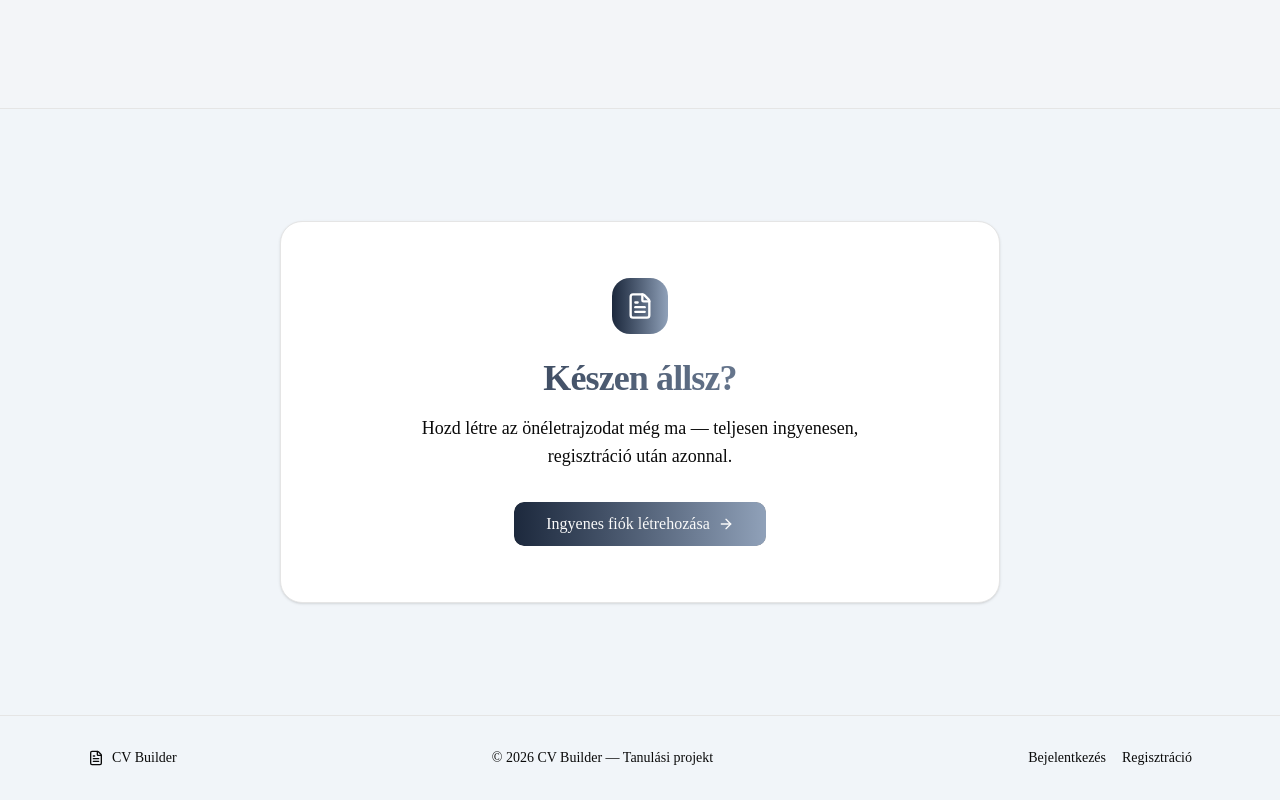
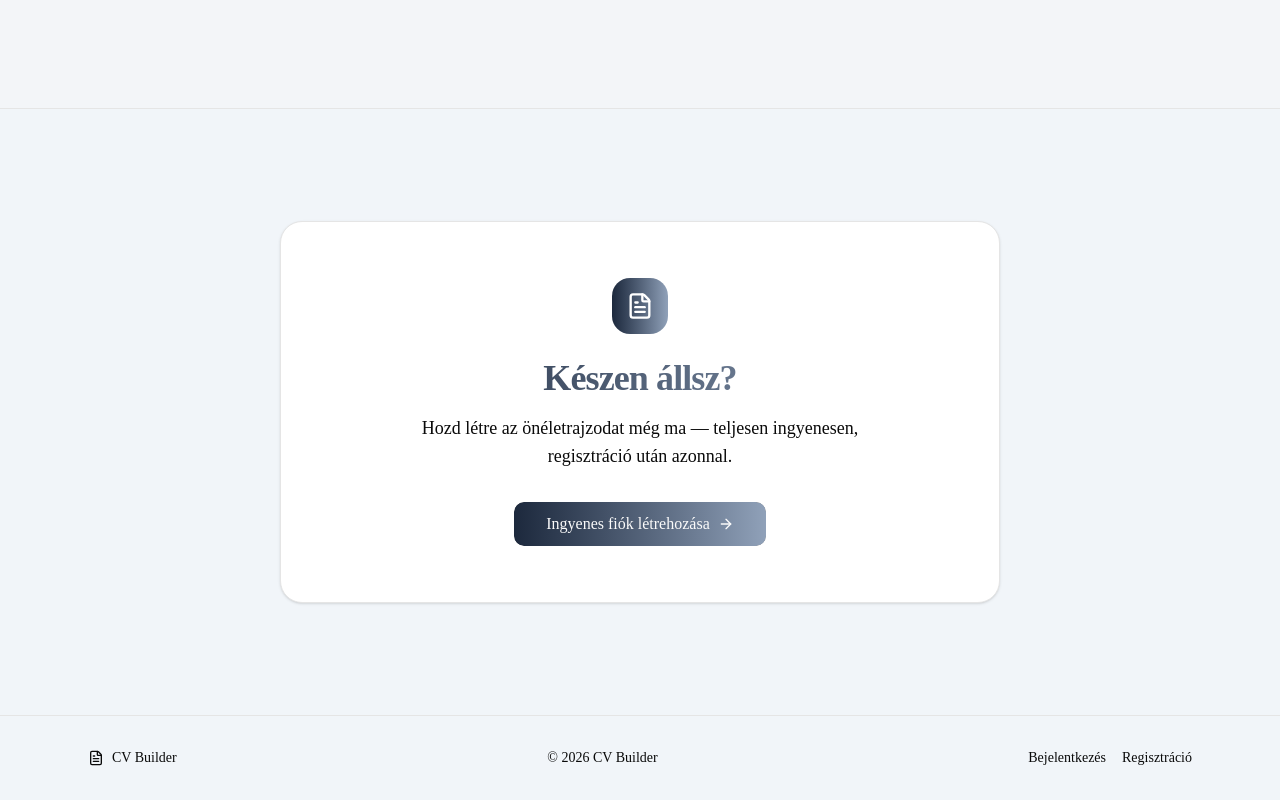
Before and after one commit to TamasDudas/cv-builder, a Next.js app: page / in a window 1280 px wide. Shown: the part 1724-2524 px from the top of the page. Built offline with nearby package versions, Linux system fonts and the light colour scheme; no server answers.

Commit message:
change footer text

```diff
--- a/app/page.tsx
+++ b/app/page.tsx
@@ -258,7 +258,7 @@ export default function HomePage() {
       <FileText className="size-4" />
       CV Builder
      </div>
-     <p>© {new Date().getFullYear()} CV Builder — Tanulási projekt</p>
+     <p>© {new Date().getFullYear()} CV Builder </p>
      <div className="flex gap-4">
       <Link
        href="/auth/login"
```
